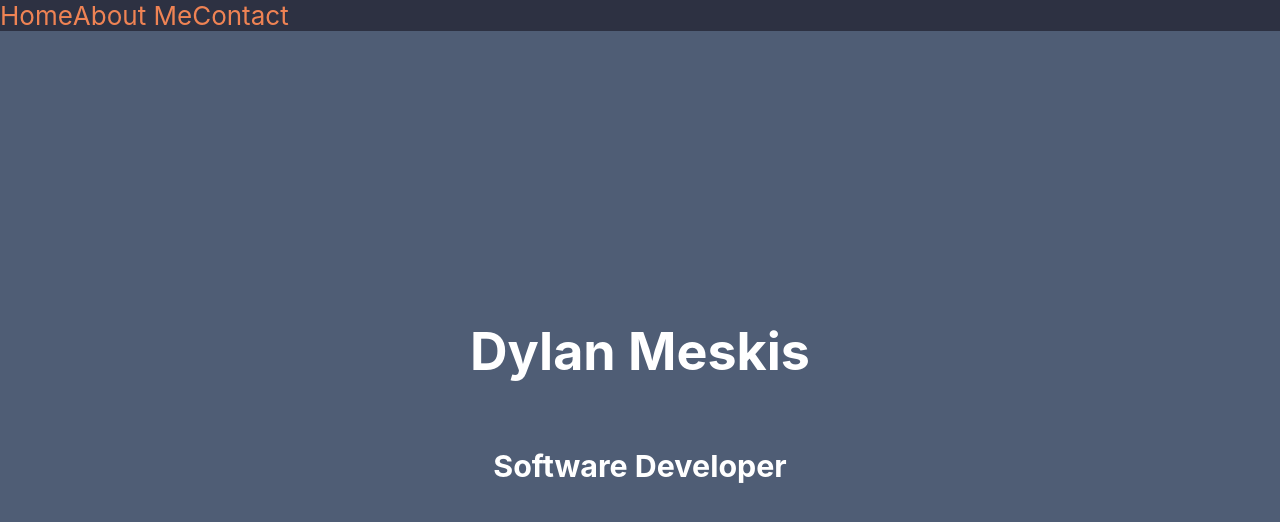
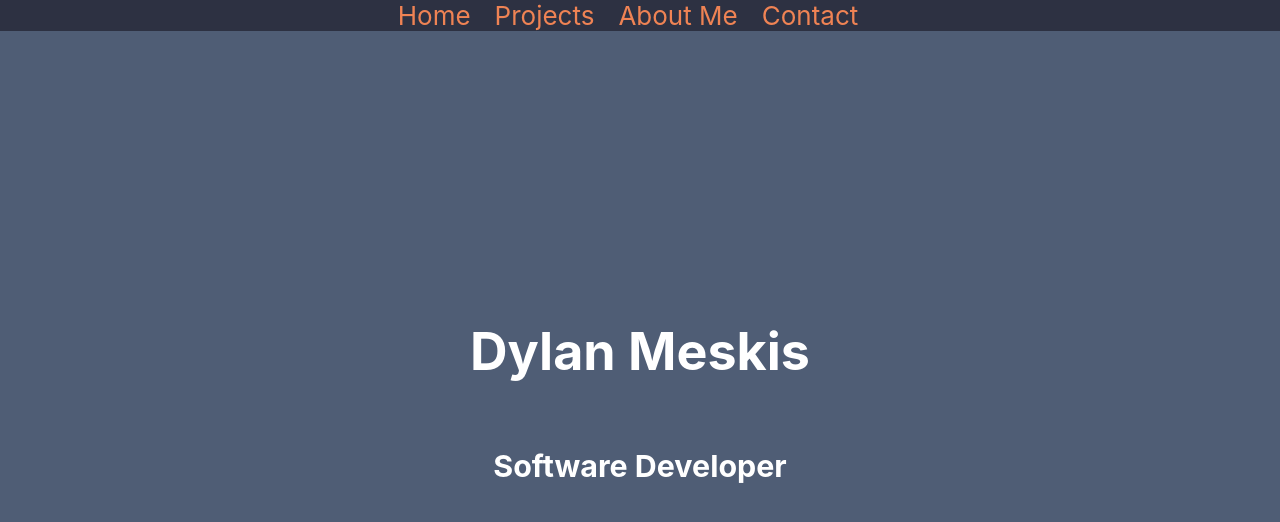
Before and after one commit to dmeskis/personal_site, a React (Create React App) app: page / in a window 1280 px wide. Shown: the top 522 px of the page. Built offline with nearby package versions, Linux system fonts and the light colour scheme.

Commit message:
Add projects to nav, create projects component

```diff
--- a/src/components/AboutMe.js
+++ b/src/components/AboutMe.js
@@ -7,7 +7,6 @@ class AboutMe extends Component {
 
   render() {
     return (
-      <div className="App">
       <div className="App-body">
         <img
           className='headshot'
@@ -21,7 +20,6 @@ class AboutMe extends Component {
           Lorem ipsum dolores wallaby great gatsby flying monkey hidden dragon.
         </p>
       </div>
-      </div>
     );
   }
 }
--- a/src/components/App.js
+++ b/src/components/App.js
@@ -3,6 +3,7 @@ import React, { Component } from 'react';
 import logo from '../logo.svg';
 import Navbar from './Navbar';
 import Welcome from './Welcome'
+import Projects from './Projects'
 import AboutMe from './AboutMe'
 import Contact from './Contact'
 import '../styles/App.css';
@@ -35,7 +36,9 @@ class App extends Component {
         {this.state.activePage === "Contact" && (
           <Contact navigate={this.navigate}/>
         )}
-
+        {this.state.activePage === "Projects" && (
+          <Projects navigate={this.navigate}/>
+        )}
       </div>
     );
   }
--- a/src/components/Contact.js
+++ b/src/components/Contact.js
@@ -10,7 +10,6 @@ class Contact extends Component {
 
   render() {
     return (
-      <div className="App">
       <div className="App-body">
         <h1>
           Contact
@@ -64,7 +63,6 @@ class Contact extends Component {
           </a>
         </div>
       </div>
-      </div>
     );
   }
 }
--- a/src/components/Navbar.js
+++ b/src/components/Navbar.js
@@ -12,15 +12,23 @@ class Navbar extends Component {
           onClick={() => {
             this.props.navigate("");
             }}
-          >
+        >
           Home
+        </a>
+        <a
+          className="nav-link"
+          onClick={() => {
+            this.props.navigate("Projects");
+            }}
+        >
+          Projects
         </a>
         <a
           className="nav-link"
           onClick={() => {
             this.props.navigate("AboutMe");
             }}
-          >
+        >
           About Me
         </a>
         <a
@@ -28,7 +36,7 @@ class Navbar extends Component {
           onClick={() => {
             this.props.navigate("Contact");
             }}
-          >
+        >
           Contact
         </a>
       </div>
--- /dev/null
+++ b/src/components/Projects.js
@@ -0,0 +1,22 @@
+import React, { Component } from 'react';
+import PropTypes from "prop-types";
+import '../styles/App.css';
+
+class Projects extends Component {
+
+  render() {
+    return (
+      <div className="App-body">
+        <h1>
+          Projects
+        </h1>
+      </div>
+    );
+  }
+}
+
+export default Projects;
+
+Projects.propTypes = {
+  navigate: PropTypes.func
+};
--- a/src/styles/App.css
+++ b/src/styles/App.css
@@ -48,7 +48,7 @@
   display: flex;
   flex-direction: row;
   align-items: center;
-  justify-content: left;
+  justify-content: center;
   font-size: calc(10px + 2vmin);
   color: white;
 }
@@ -56,6 +56,7 @@
 .nav-link {
   color: #EF8354;
   cursor: pointer;
+  margin-inline-end: 3vh;
 }
 
 .App-link {
```
Lines whose indentation alone changed are shown as unchanged.
